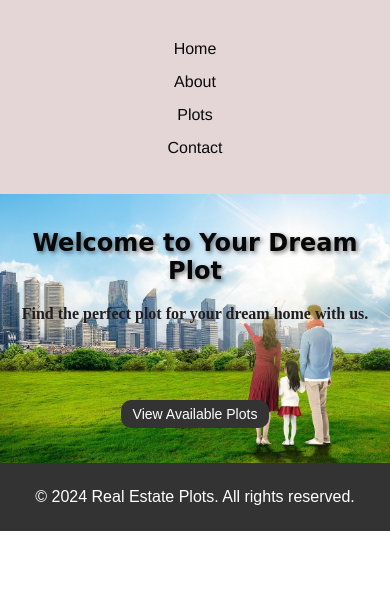
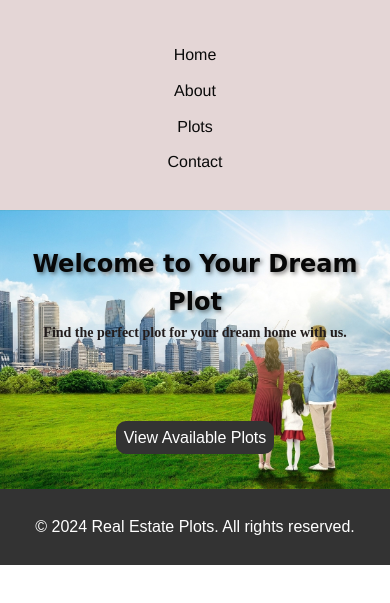
Before and after one commit to m-chandu/Radhacconstructions-website, a plain HTML site: page index.html in a window 390 px wide. Shown: the part 117-720 px from the top of the page. Drawn offline with Linux system fonts and the light colour scheme.

Commit message:
Update Radha.css

```diff
--- a/Radha.css
+++ b/Radha.css
@@ -6,9 +6,10 @@
 
 body {
     font-family: Arial, sans-serif;
+    line-height: 1.6;
 }
 
-.container {
+.container, .container1 {
     width: 80%;
     margin: 0 auto;
     -webkit-font-smoothing: antialiased;
@@ -16,20 +17,10 @@ body {
 }
 
 .container1 {
-    width: 80%;
-    margin: 0 auto;
-    -webkit-font-smoothing: antialiased;
-    padding: 20px;
-    line-height: 23px;
+    font-family: 'Poppins', Helvetica, Arial, Lucida, sans-serif;
+    line-height: 1.6;
     font-weight: 500;
-    font-family: 'Poppins',Helvetica,Arial,Lucida,sans-serif;
-    text-align:left;
-    box-sizing: border-box;
-    border: 0;
-    outline: 0;
-    font-size: 100%;
-    -webkit-text-size-adjust: 100%;
-    vertical-align: baseline;
+    text-align: left;
     background: transparent;
     transition: none;
 }
@@ -49,10 +40,11 @@ header h1 {
 nav ul {
     list-style-type: none;
     padding: 0;
+    text-align: center;
 }
 
 nav ul li {
-    display: inline;
+    display: inline-block;
     margin-right: 20px;
 }
 
@@ -61,8 +53,7 @@ nav ul li a {
     text-decoration: none;
 }
 
-#hero {
-    background-image: url('realestate_img.jpeg');
+#hero, #home {
     background-size: cover;
     background-position: center;
     color: #070707;
@@ -70,9 +61,19 @@ nav ul li a {
     padding: 100px 0;
 }
 
-#hero h2 {
+#hero {
+    background-image: url('realestate_img.jpeg');
+}
+
+#home {
+    background-image: url('plotsBG.jpeg');
+    font-family: 'Times New Roman';
+    font-size: 20px;
+}
+
+#hero h2, #home h2 {
+    margin: 0;
     font-size: 36px;
-    margin-bottom: 20px;
     text-shadow: 2px 2px 4px rgba(0, 0, 0, 0.5);
     font-family: cursive;
 }
@@ -119,6 +120,7 @@ footer {
     display: table;
 }
 
+/* Form Styles */
 form {
     max-width: 400px;
     margin: 0 auto;
@@ -190,31 +192,18 @@ label {
 }
 
 /* Media Queries */
-@media (max-width: 768px) {
+@media (max-width: 1024px) {
     .container, .container1 {
         width: 90%;
-        padding: 10px;
+        padding: 15px;
     }
 
     header h1 {
-        font-size: 20px;
+        font-size: 22px;
     }
 
-    nav ul {
-        text-align: center;
-    }
-
-    nav ul li {
-        display: block;
-        margin: 10px 0;
-    }
-
-    #hero {
-        padding: 50px 0;
-    }
-
-    #hero h2 {
-        font-size: 28px;
+    #hero h2, #home h2 {
+        font-size: 32px;
     }
 
     #hero p {
@@ -223,7 +212,43 @@ label {
 
     .btn {
         padding: 8px 16px;
+    }
+
+    .flip-card {
+        width: 45%;
+        margin: 15px;
+    }
+
+    .flip-card-inner {
+        height: 350px;
+    }
+}
+
+@media (max-width: 768px) {
+    .container, .container1 {
+        width: 95%;
+        padding: 10px;
+    }
+
+    nav ul li {
+        display: block;
+        margin: 10px 0;
+    }
+
+    #hero, #home {
+        padding: 50px 0;
+    }
+
+    #hero h2, #home h2 {
+        font-size: 28px;
+    }
+
+    #hero p {
         font-size: 16px;
+    }
+
+    .btn {
+        padding: 6px 12px;
     }
 
     .flip-card {
@@ -246,21 +271,20 @@ label {
         font-size: 18px;
     }
 
-    #hero {
+    #hero, #home {
         padding: 30px 0;
     }
 
-    #hero h2 {
+    #hero h2, #home h2 {
         font-size: 24px;
     }
 
     #hero p {
-        font-size: 16px;
+        font-size: 14px;
     }
 
     .btn {
-        padding: 6px 12px;
-        font-size: 14px;
+        padding: 4px 8px;
     }
 
     .flip-card {
```
